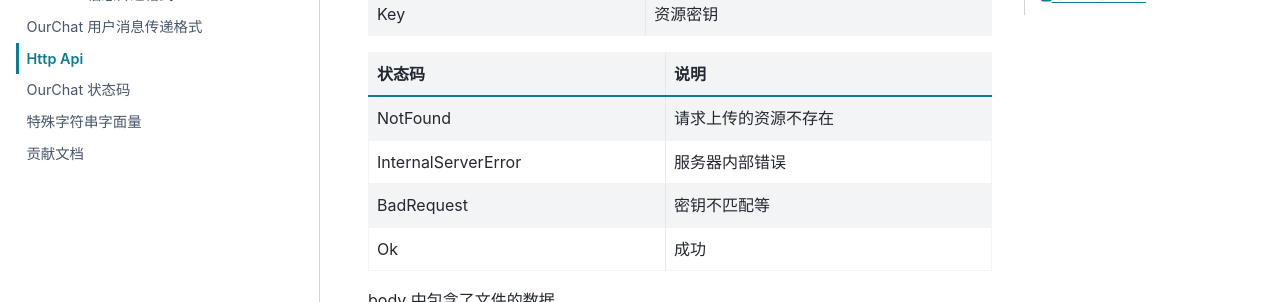
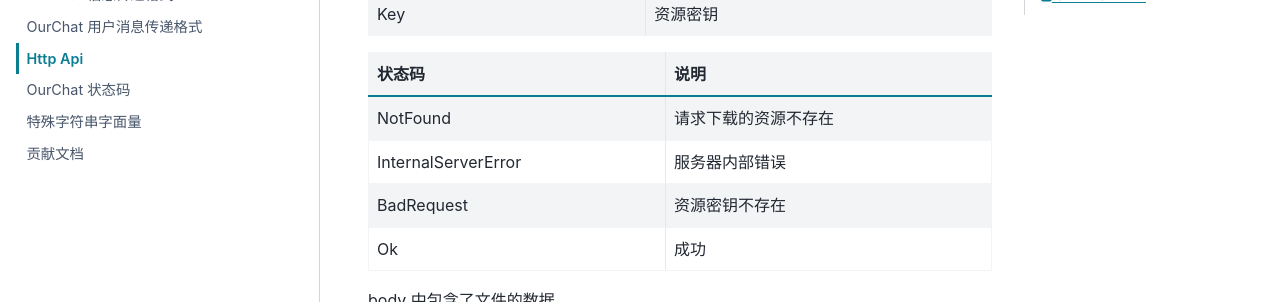
Before and after one commit to SkyUOI/OurChat-Docs, a Sphinx documentation site: the page built from docs/source/docs/development/http_api.md, in a window 1280 px wide and 900 px high, scrolled down 775 px. Shown: the part 166-468 px from the top of the window. Built offline with Sphinx 7.4.7 and the PyData theme 0.15.4, drawn with Linux system fonts in a browser that asks for light colours.

Commit message:
fix the description of key

```diff
--- a/docs/source/docs/development/http_api.md
+++ b/docs/source/docs/development/http_api.md
@@ -31,9 +31,9 @@
 
 | 状态码              | 说明                 |
 | :------------------ | :------------------- |
-| NotFound            | 请求上传的资源不存在 |
+| NotFound            | 请求下载的资源不存在 |
 | InternalServerError | 服务器内部错误       |
-| BadRequest          | 密钥不匹配等         |
+| BadRequest          | 资源密钥不存在       |
 | Ok                  | 成功                 |
 
 body 中包含了文件的数据
```
Also changed, not shown: 1 other file.
